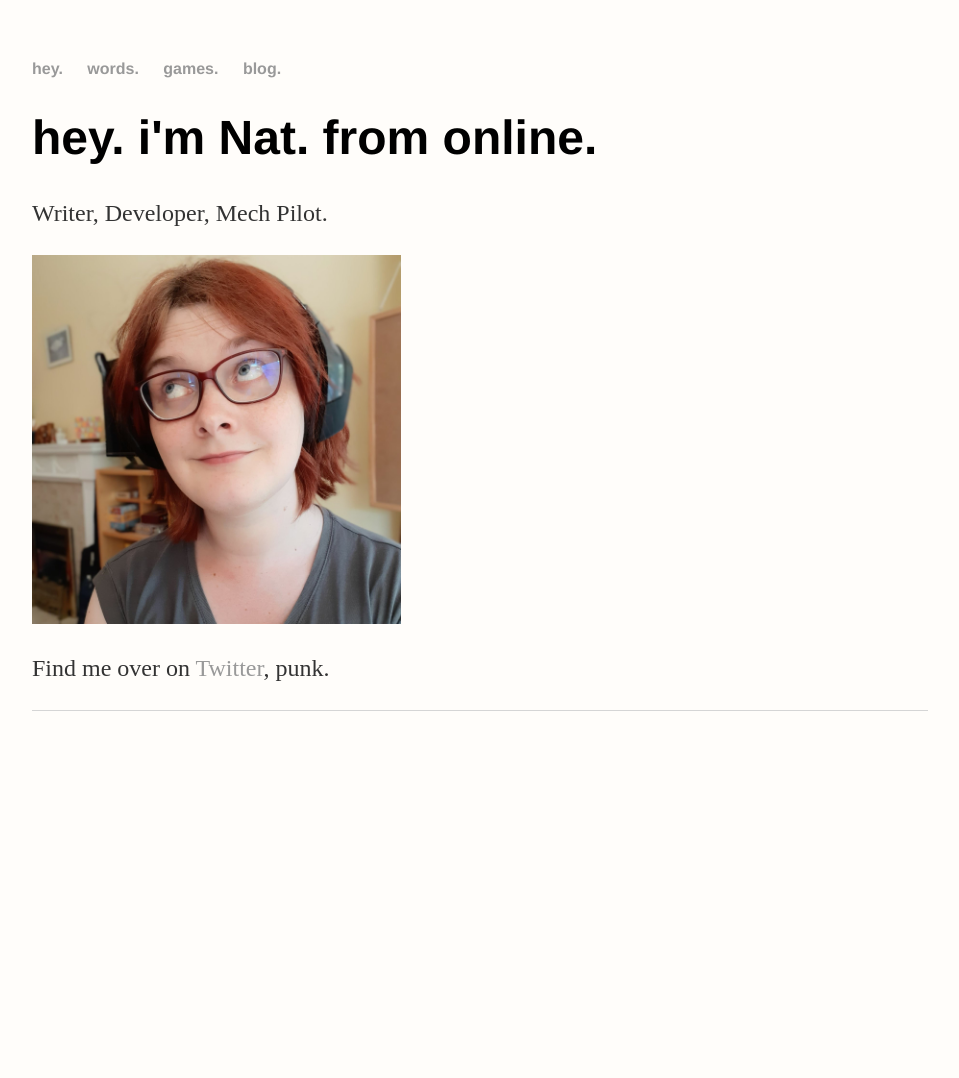
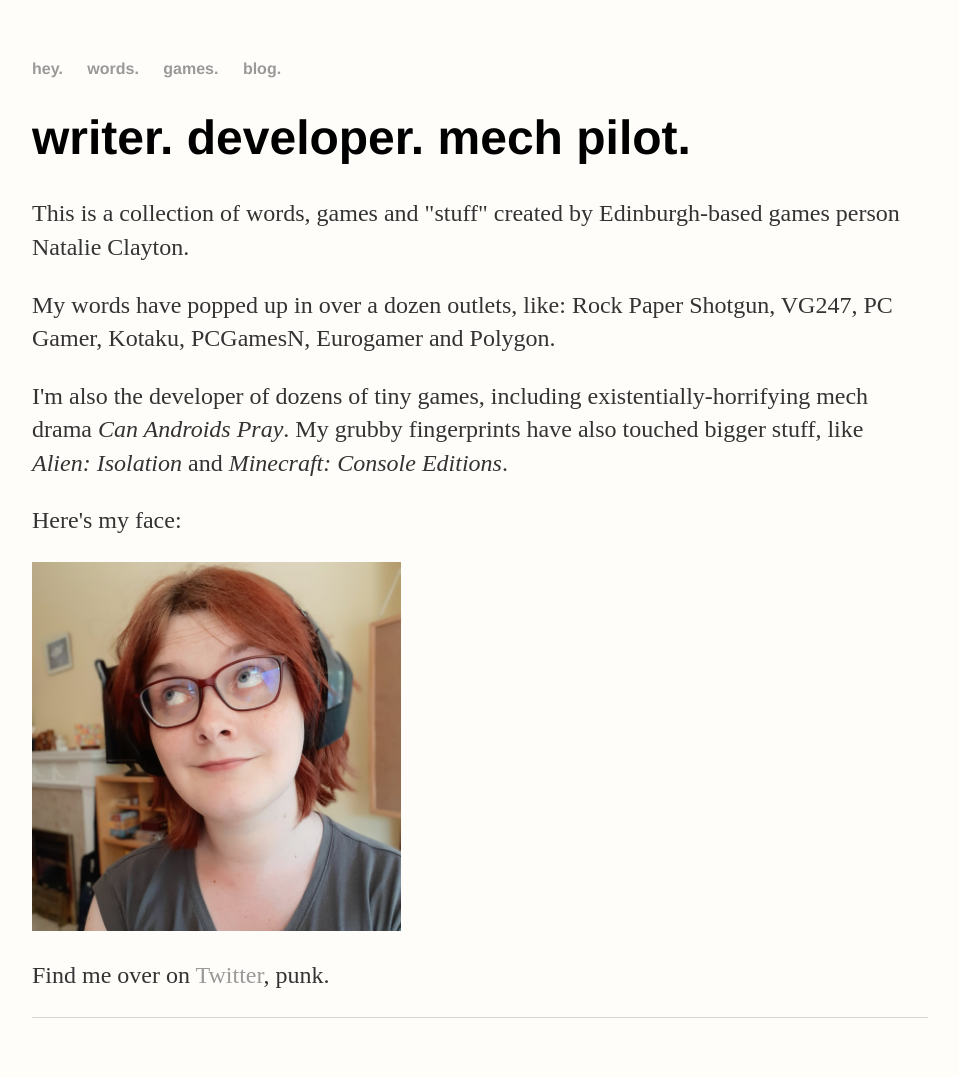
Before and after one commit to ScarletCatalie/ScarletCatalie.github.io, a Jekyll site: the page built from index.html, in a window 1280 px wide. Shown: the whole page, without its empty margins (160-1119 px from the left). Built offline with Jekyll 4.4.1, drawn with Linux system fonts in a browser that asks for light colours; before the commit the page ends 900 px from its top, so only the background shows below that.

Commit message:
Update index.html

```diff
--- a/index.html
+++ b/index.html
@@ -3,8 +3,16 @@ layout: default
 title: Nat, From Online
 ---
 <div class="blurb">
-	<h1>hey. i'm Nat. from online.</h1>
-	<p>Writer, Developer, Mech Pilot.</p>
+	<h1>writer. developer. mech pilot.</h1>
 </div><!-- /.blurb -->
+
+<p>This is a collection of words, games and "stuff" created by Edinburgh-based games person Natalie Clayton.</p>
+<p>My words have popped up in over a dozen outlets, like: Rock Paper Shotgun, VG247, PC Gamer, Kotaku, PCGamesN, Eurogamer and Polygon.</p>
+<p>I'm also the developer of dozens of tiny games, including existentially-horrifying mech drama <i>Can Androids Pray</i>. My grubby fingerprints
+have also touched bigger stuff, like <i>Alien: Isolation</i> and <i>Minecraft: Console Editions</i>.</p>
+
+<p>Here's my face:</p>
+
 <img src="https://raw.githubusercontent.com/ScarletCatalie/ScarletCatalie.github.io/master/assets/me2.jpg" width="369" height="369">
-<p>Find me over on <a href="https://twitter.com/ScarletCatalie">Twitter</a>, punk.
+
+<p>Find me over on <a href="https://twitter.com/ScarletCatalie">Twitter</a>, punk.</p>
```
